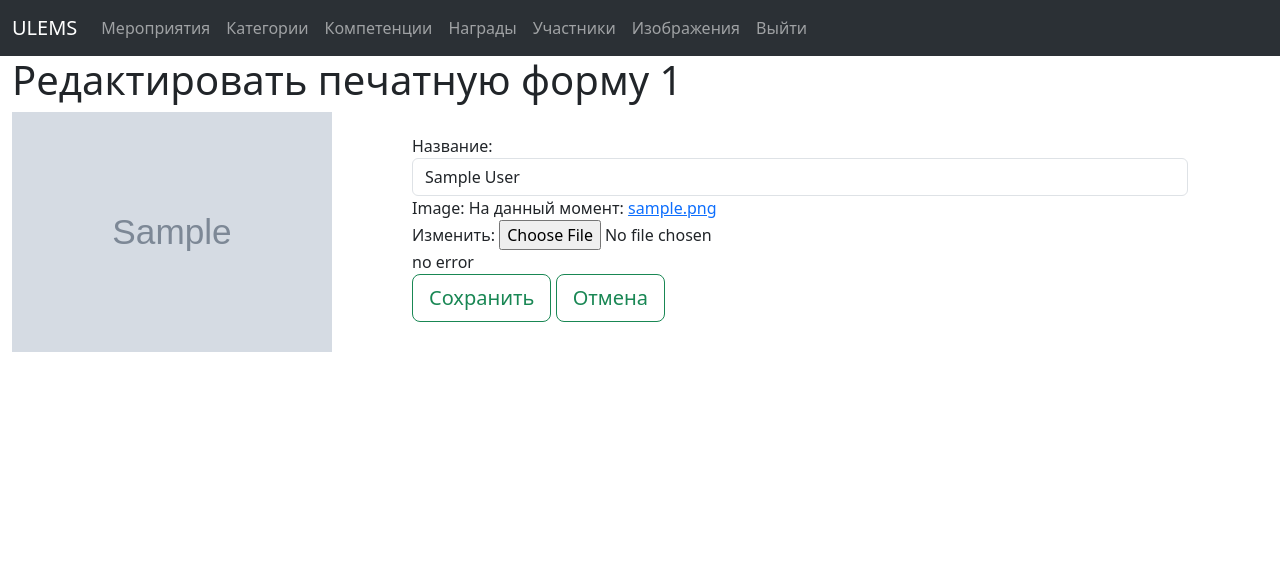
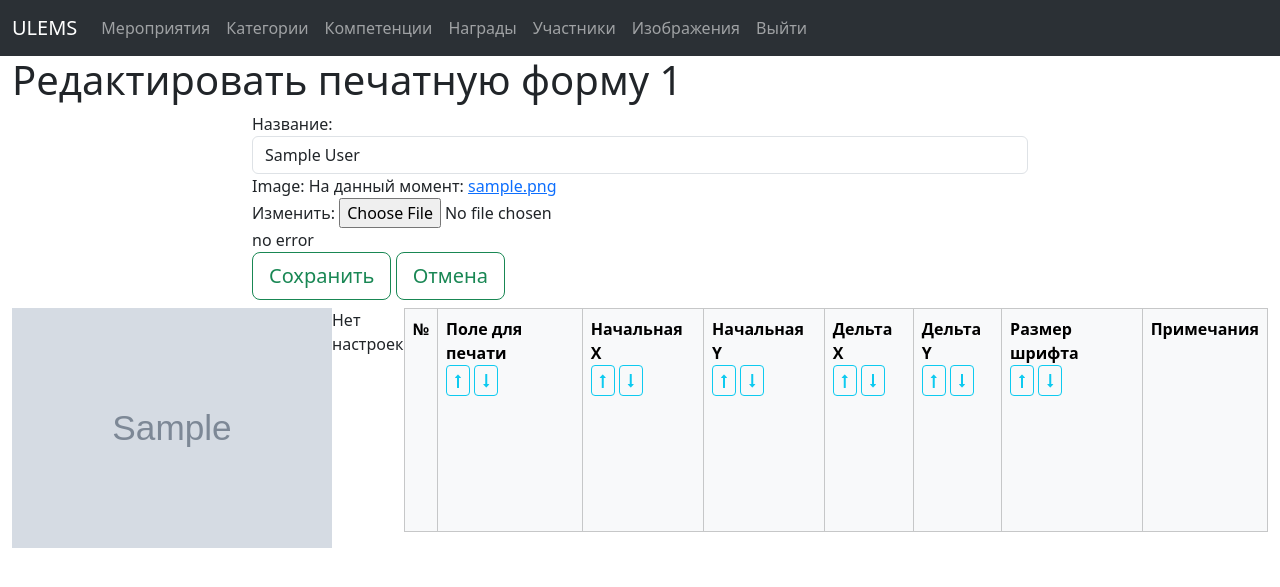
Before and after one commit to CrondIT/ulems, a Django app: page /home/user_image/1/edit in a window 1280 px wide. Shown: the top 587 px of the page. Run offline with Django 5.2, Linux system fonts and the light colour scheme; a user stored in the database is signed in; tables that the repository leaves empty hold one stand-in row (values such as "Sample post"); grey boxes marked "Sample" are stand-in pictures; lists and menus that the app fills with data are empty; some libraries are stand-ins or nearby versions.

Commit message:
before change print template

```diff
--- a/home/forms.py
+++ b/home/forms.py
@@ -1,9 +1,9 @@
 from .models import Event, Category, Participant, Competency
-from .models import Profile, UserImage
+from .models import Profile, UserImage, PrintTemplate
 
 
 from django.forms import ModelForm, TextInput, DateInput
-from django.forms import Textarea
+from django.forms import Textarea, Select, NumberInput
 
 
 class EventForm(ModelForm):
@@ -130,3 +130,29 @@
     class Meta:
         model = Profile
         fields = ['current_event']
+
+
+class PrintTemplateForm(ModelForm):
+    class Meta:
+        model = PrintTemplate
+        fields = ['print_item',
+                  'start_x',
+                  'start_y',
+                  'delta_x',
+                  'delta_y',
+                  'font_size'
+                 ]
+        widgets = {
+                "print_item": Select(attrs={
+                    'class': 'form-control',
+                    'placeholder': 'Поле печати'
+                }),
+                "start_x": NumberInput(attrs={
+                    'class': 'form-control',
+                    'placeholder': 'Начальная позиция по Х'
+                }),
+                "start_y": NumberInput(attrs={
+                    'class': 'form-control',
+                    'placeholder': 'Начальная позиция по Y'
+                })
+            }
--- a/home/models.py
+++ b/home/models.py
@@ -2,7 +2,6 @@
 from django.contrib.auth.models import User
 from django.db.models.signals import post_save
 from django.dispatch import receiver
-from django.conf import settings
 
 # class for record's created time and updated time
 
@@ -150,3 +149,26 @@
     class Meta:
         verbose_name = 'Профиль'
         verbose_name_plural = 'Профили'
+
+# -----------------------------------------------------------------------------------
+class PrintTemplate(TimeStamp):
+    print_item = models.CharField(max_length=25, choices=[
+        ('event', 'Мероприятие'),
+        ('category', 'Категория'),
+        ('competency', 'Компетенция (номинация)'),
+        ('fio', 'Фамилия Имя Отчество'),
+        ('text','Текст участника'),
+        ('custom_text', 'Произвольный техт')
+        ])
+    start_x = models.PositiveSmallIntegerField()
+    start_y = models.PositiveSmallIntegerField()
+    delta_x = models.PositiveSmallIntegerField()
+    delta_y = models.PositiveSmallIntegerField()
+    font_size = models.PositiveSmallIntegerField()
+
+    def __str__(self):
+        return f"Profile: {self.target}"
+
+    class Meta:
+        verbose_name = 'Шаблон печати'
+        verbose_name_plural = 'Шаблоны печати'
--- a/home/templates/home/user_image/edit_template.html
+++ b/home/templates/home/user_image/edit_template.html
@@ -2,25 +2,96 @@
 {% block body %}
     <h1>Редактировать печатную форму {{user_image.id}}</h1>
 
+    <div class="container-fluid" style="max-width: 800px; margin: auto;">
+        <form class="mb-2" method="post" enctype="multipart/form-data">
+            {% csrf_token %}
+
+            {{form.as_table}} </br>
+
+            <span>{{ errors }}</span><br>
+
+            <button class="btn btn-outline-success btn-lg" name="save" type="submit">Сохранить</button>
+            <button class="btn btn-outline-success btn-lg" name="cancel" type="submit" href="{% url 'home:user_images' %}">Отмена</button>
+        </form>
+    </div>
     <div style="display: flex;">
         <div>
             <img src="{{user_image.image.url}}" width="320pt"  alt="Cover"> <br>
         </div>
 
-        <div class="container-fluid" style="max-width: 800px; margin: auto;">
-            <form class="mb-2" method="post" enctype="multipart/form-data">
-                {% csrf_token %}
 
-                {{form.as_table}} </br>
+            <table class = "table table-bordered table-light">
+                <form method="post" enctype="multipart/form-data" action="{% url 'home:user_images' %}">
+                    {% csrf_token %}
 
-                <span>{{ errors }}</span><br>
+                    <tr>
+                        <th>№</th>
+                        <th>
+                            Поле для печати </br>
+                            <button class="btn btn-outline-info btn-sm" name="sort" formnovalidate value="title"><i class='fa fa-long-arrow-up'></i></button>
+                            <button class="btn btn-outline-info btn-sm" name="sort" formnovalidate value="-title"><i class='fa fa-long-arrow-down'></i></button>
+                        </th>
+                        <th>
+                            Начальная Х </br>
+                            <button class="btn btn-outline-info btn-sm" name="sort" formnovalidate value="image"><i class='fa fa-long-arrow-up'></i></button>
+                            <button class="btn btn-outline-info btn-sm" name="sort" formnovalidate value="-image"><i class='fa fa-long-arrow-down'></i></button>
+                        </th>
+                        <th>
+                            Начальная Y </br>
+                            <button class="btn btn-outline-info btn-sm" name="sort" formnovalidate value="created_date"><i class='fa fa-long-arrow-up'></i></button>
+                            <button class="btn btn-outline-info btn-sm" name="sort" formnovalidate value="-created_date"><i class='fa fa-long-arrow-down'></i></button>
+                        </th>
+                        <th>
+                            Дельта Х </br>
+                            <button class="btn btn-outline-info btn-sm" name="sort" formnovalidate value="updated_date"><i class='fa fa-long-arrow-up'></i></button>
+                            <button class="btn btn-outline-info btn-sm" name="sort" formnovalidate value="-updated_date"><i class='fa fa-long-arrow-down'></i></button>
+                        </th>
+                        <th>
+                            Дельта Y </br>
+                            <button class="btn btn-outline-info btn-sm" name="sort" formnovalidate value="created_by"><i class='fa fa-long-arrow-up'></i></button>
+                            <button class="btn btn-outline-info btn-sm" name="sort" formnovalidate value="-created_by"><i class='fa fa-long-arrow-down'></i></button>
+                        </th>
+                        <th>
+                            Размер шрифта </br>
+                            <button class="btn btn-outline-info btn-sm" name="sort" formnovalidate value="updated_by"><i class='fa fa-long-arrow-up'></i></button>
+                            <button class="btn btn-outline-info btn-sm" name="sort" formnovalidate value="-updated_by"><i class='fa fa-long-arrow-down'></i></button>
+                        </th>
+                        <th>Примечания</th>
+                    </tr>
 
-                <button class="btn btn-outline-success btn-lg" name="save" type="submit">Сохранить</button>
-                <button class="btn btn-outline-success btn-lg" name="cancel" type="submit" href="{% url 'home:user_images' %}">Отмена</button>
-            </div>
+                    {% if not form.instance.id %}
+                        <tr>
+                            {% include 'home/print_template.html' %}
+                        </tr>
+                    {% endif %}
 
 
-            </form>
+                    {% for print_tepmlate in print_templates %}
+
+                        <tr>
+                            {% if form.instance.id == print_template.id %}
+                                {% include 'home/print_template.html' %}
+                            {% else %}
+                                <td>{{forloop.counter}}</td>
+                                <td>{{print_tepmlate.print_item}}</td>
+                                <td>{{print_tepmlate.start_x}}</td>
+                                <td>{{print_tepmlate.start_y}}</td>
+                                <td>{{print_tepmlate.delta_x}}</td>
+                                <td>{{print_tepmlate.delta_y}}</td>
+                                <td>{{print_tepmlate.font_size}}</td>
+                                <td>
+                                    <button class="btn btn-outline-success" name="edit" value="{{ user_image.id }}" formnovalidate title="Редактировать текущую строку"><i class='fa fa-pencil'></i></button>
+                                    <button class="btn btn-outline-danger" name="delete" value="{{ user_image.id }}" formnovalidate title="Удалить текущую строку. Внимание! Удаляется сразу, без запроса подтверждения!">Del</button>
+                                </td>
+                            {% endif %}
+                        </tr>
+
+                        {% empty %}
+                            Нет настроек
+                    {% endfor %}
+                </form>
+            </table>
+
     </div>
 
 {% endblock %}
```
Also changed, not shown: home/migrations/0039_printtemplate.py (added), home/templates/home/user_image/print_template.html (added), media/user_1/2n52v6k_7qeKXKWHxOT9i.jpg (deleted), media/user_1/Дипломы_место_1.png (added).
